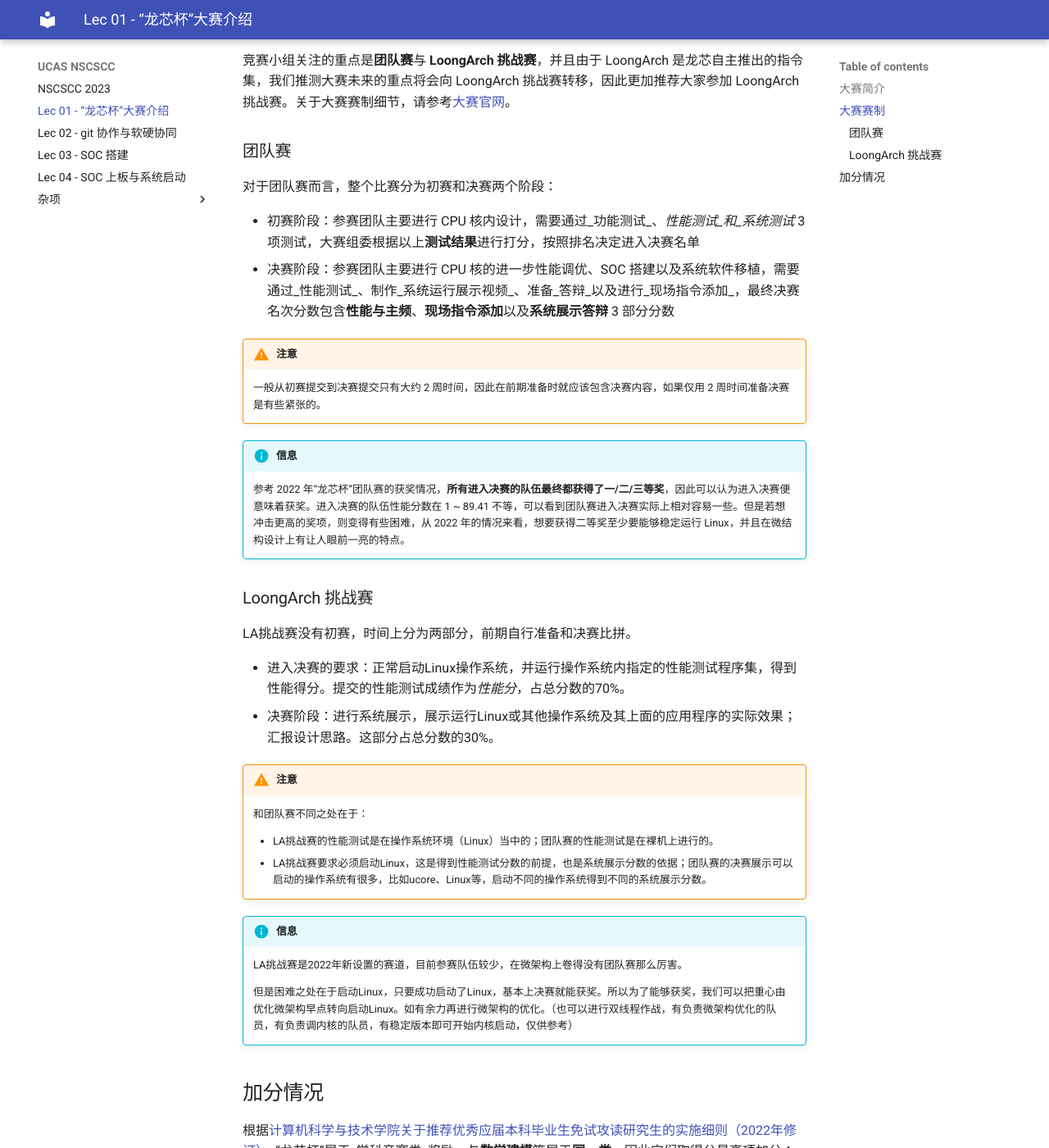
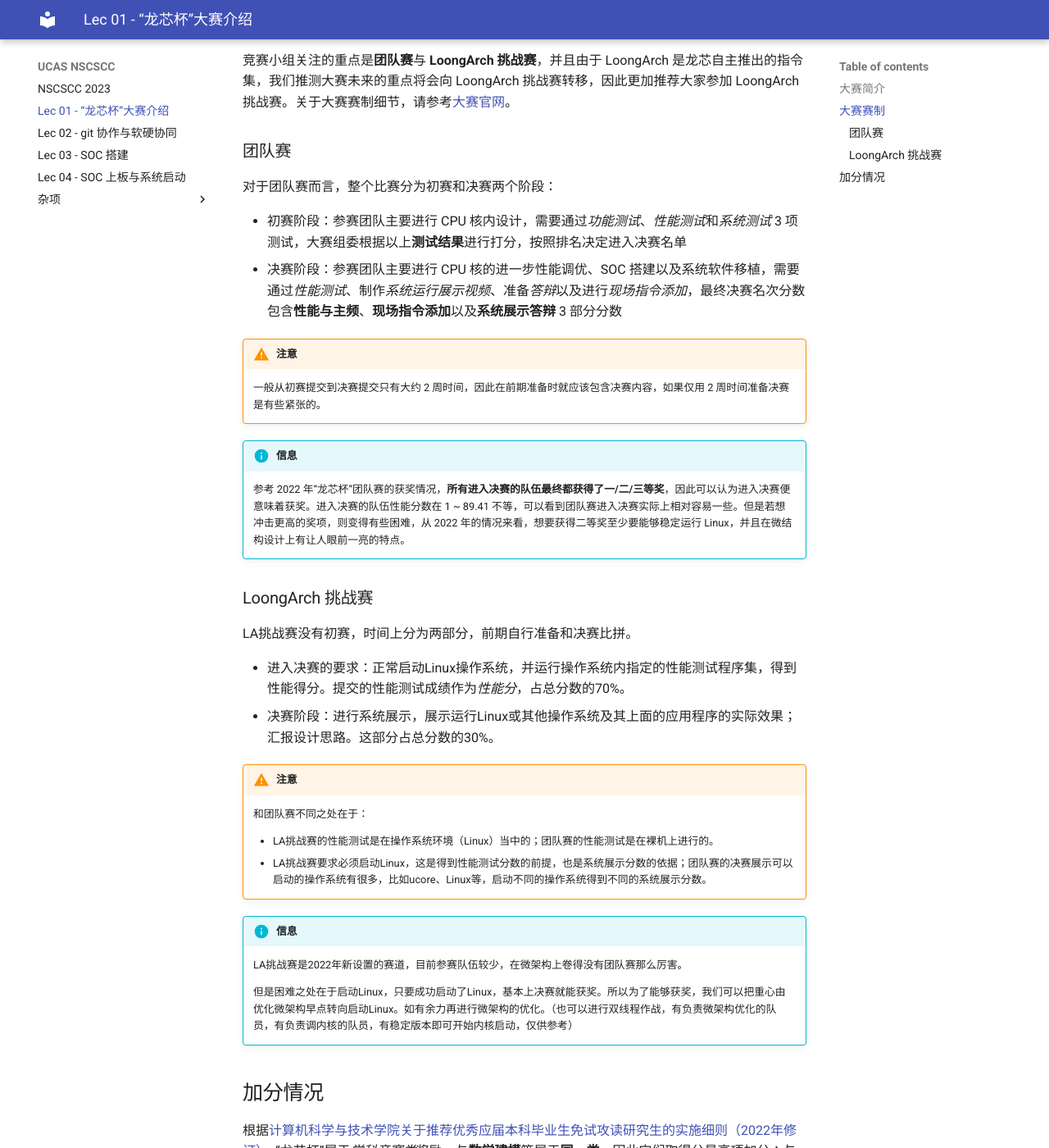
Before and after one commit to ucas-nscscc/docs, an MkDocs documentation site: the page built from docs/lec01/index.md, in a window 1280 px wide and 1400 px high, scrolled down 1086 px. Shown: the whole window at 82% size. Built offline with MkDocs 1.6.1 and Material for MkDocs 9.7.7, drawn with Linux system fonts in a browser that asks for light colours; some of the changed text lies outside the part shown.

Commit message:
change '_' to '*' to use italic

```diff
--- a/docs/lec01/index.md
+++ b/docs/lec01/index.md
@@ -38,8 +38,8 @@
 
 对于团队赛而言，整个比赛分为初赛和决赛两个阶段：
 
-* 初赛阶段：参赛团队主要进行 CPU 核内设计，需要通过_功能测试_、_性能测试_和_系统测试_ 3 项测试，大赛组委根据以上**测试结果**进行打分，按照排名决定进入决赛名单
-* 决赛阶段：参赛团队主要进行 CPU 核的进一步性能调优、SOC 搭建以及系统软件移植，需要通过_性能测试_、制作_系统运行展示视频_、准备_答辩_以及进行_现场指令添加_，最终决赛名次分数包含**性能与主频**、**现场指令添加**以及**系统展示答辩** 3 部分分数
+* 初赛阶段：参赛团队主要进行 CPU 核内设计，需要通过*功能测试*、*性能测试*和*系统测试* 3 项测试，大赛组委根据以上**测试结果**进行打分，按照排名决定进入决赛名单
+* 决赛阶段：参赛团队主要进行 CPU 核的进一步性能调优、SOC 搭建以及系统软件移植，需要通过*性能测试*、制作*系统运行展示视频*、准备*答辩*以及进行*现场指令添加*，最终决赛名次分数包含**性能与主频**、**现场指令添加**以及**系统展示答辩** 3 部分分数
 
 !!! warning "注意"
 
@@ -71,7 +71,7 @@
 
 ## 加分情况
 
-根据[计算机科学与技术学院关于推荐优秀应届本科毕业生免试攻读研究生的实施细则（2022年修订）](https://scce.ucas.ac.cn/index.php/zh-CN/tzgg/3338-2022-8)，“龙芯杯”属于_学科竞赛类_奖励，与**数学建模**等属于**同一类**，因此它们取得分最高项加分；与 **ACM、IGEM、机器人竞赛**属于**不同类**，加分可累加。具体奖项对应加分分数为：
+根据[计算机科学与技术学院关于推荐优秀应届本科毕业生免试攻读研究生的实施细则（2022年修订）](https://scce.ucas.ac.cn/index.php/zh-CN/tzgg/3338-2022-8)，“龙芯杯”属于*学科竞赛类*奖励，与**数学建模**等属于**同一类**，因此它们取得分最高项加分；与 **ACM、IGEM、机器人竞赛**属于**不同类**，加分可累加。具体奖项对应加分分数为：
 
 |  奖项 | 加分分数 |
 | :-: | :--: |
```
